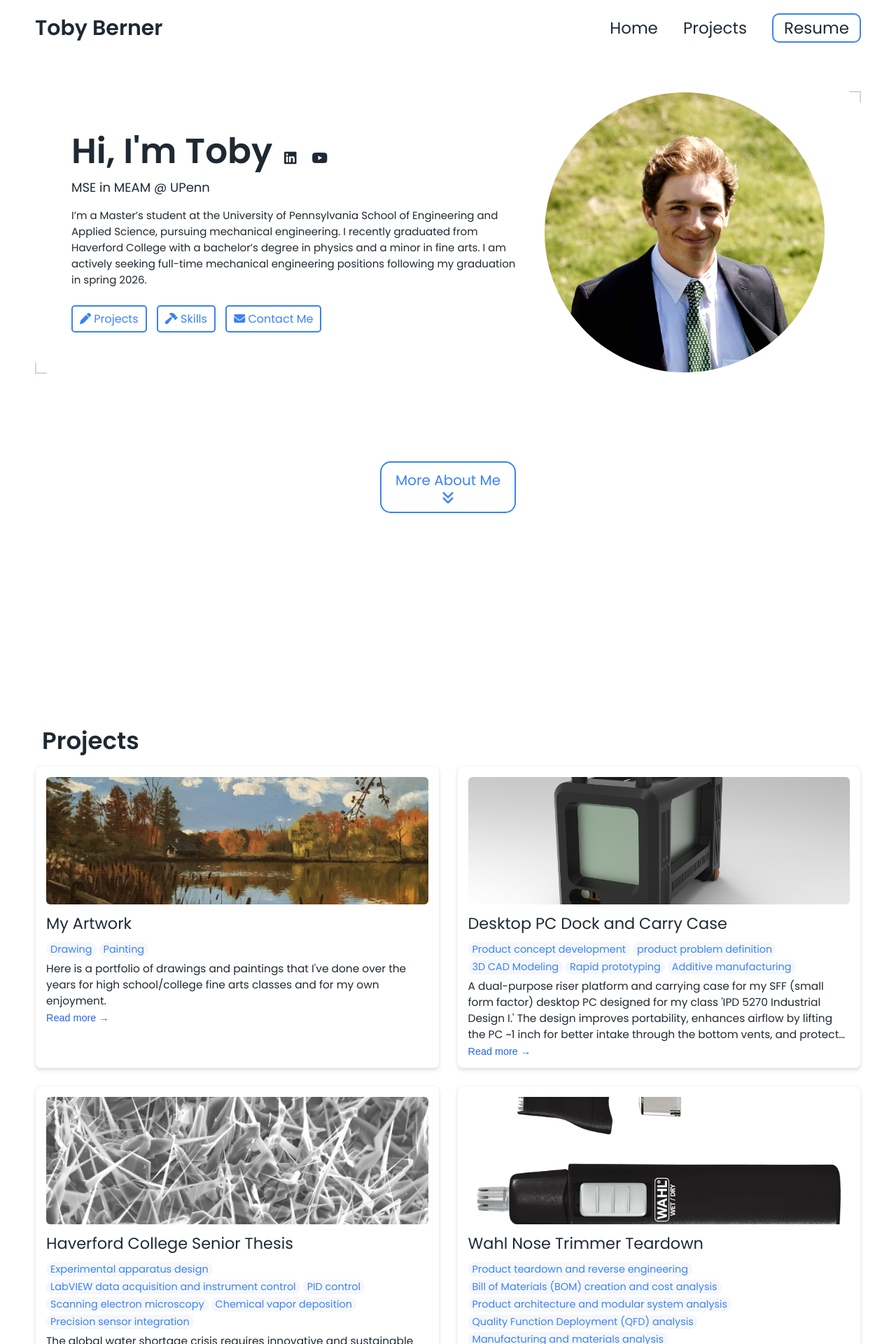
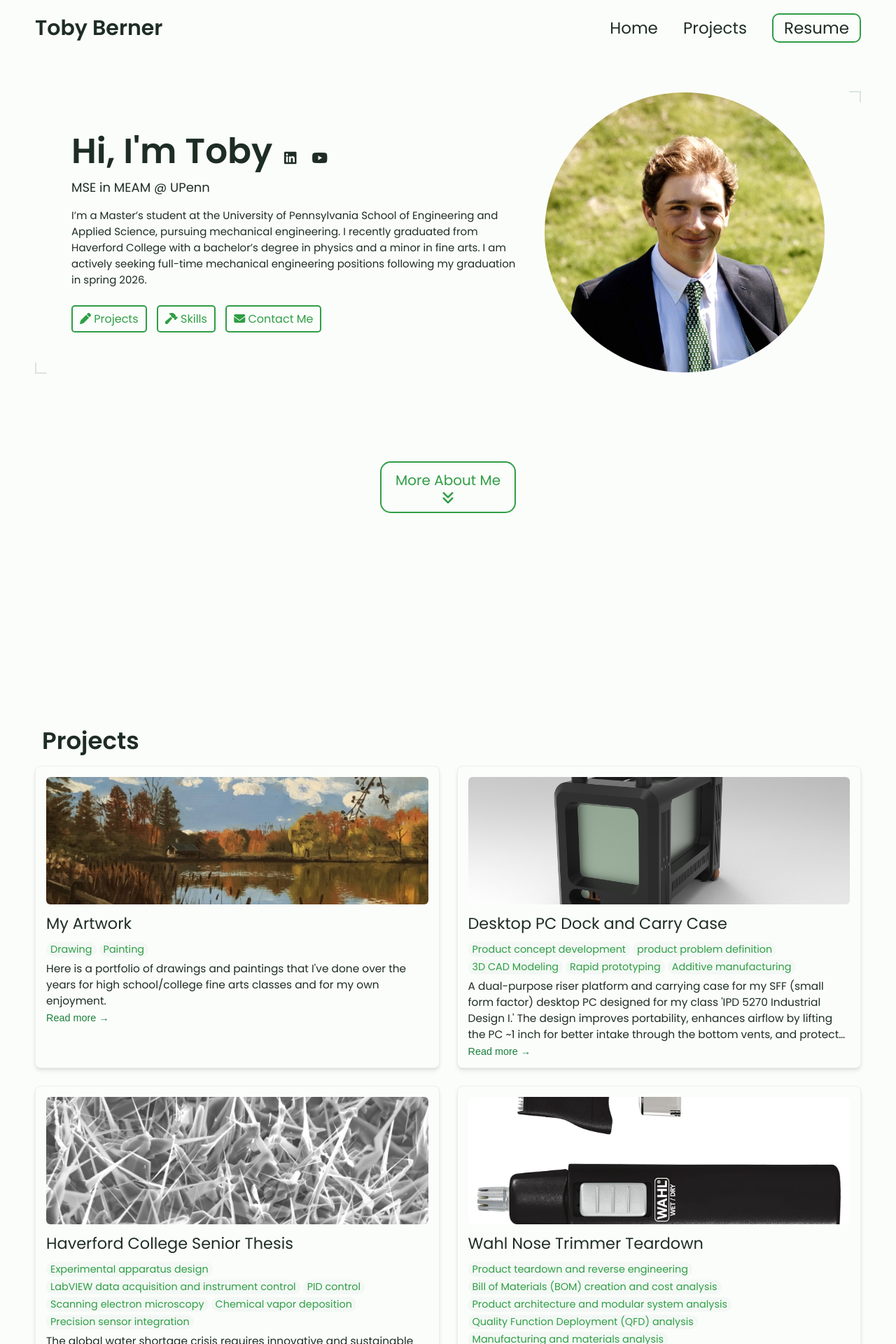
Before and after one commit to tdberner/tdberner.github.io, a Jekyll site: the page built from index.html, in a window 1280 px wide. Shown: the top 1920 px of the page at 70% size. Built offline with Jekyll 4.4.1, drawn with Linux system fonts in a browser that asks for light colours.

Commit message:
Update _config.yml

```diff
--- a/_config.yml
+++ b/_config.yml
@@ -80,12 +80,12 @@ formspree-key:   https://formspree.io/f/mgonklqz
 
 # Active theme (Updatethis to switch themes). Make sure to keep the indentation the samne.
 colors:
-  text: "#1f2933"
-  border: "#d2d6dc"
-  link: "#3b82f6"
-  highlight: "#2563eb"
-  background: "#ffffff"
-  light_background: "#f5f7fa"
+  text: "#1e2d24"
+  border: "#d9e5df"
+  link: "#2f9e44"
+  highlight: "#1b7f3a"
+  background: "#fbfdfb"
+  light_background: "#f3f8f5"
 
 # A few examples.
 basic theme:
```
